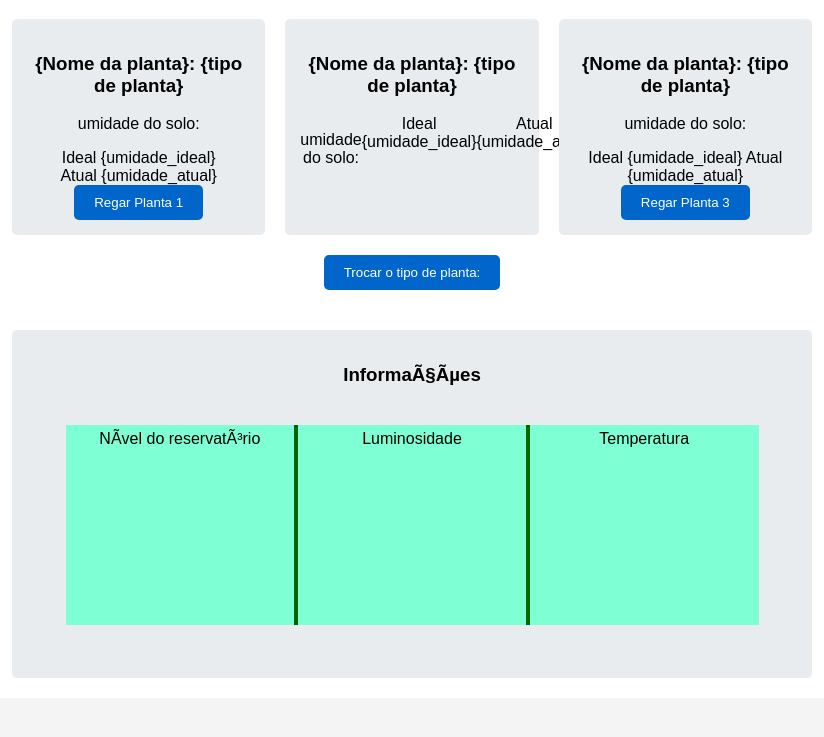
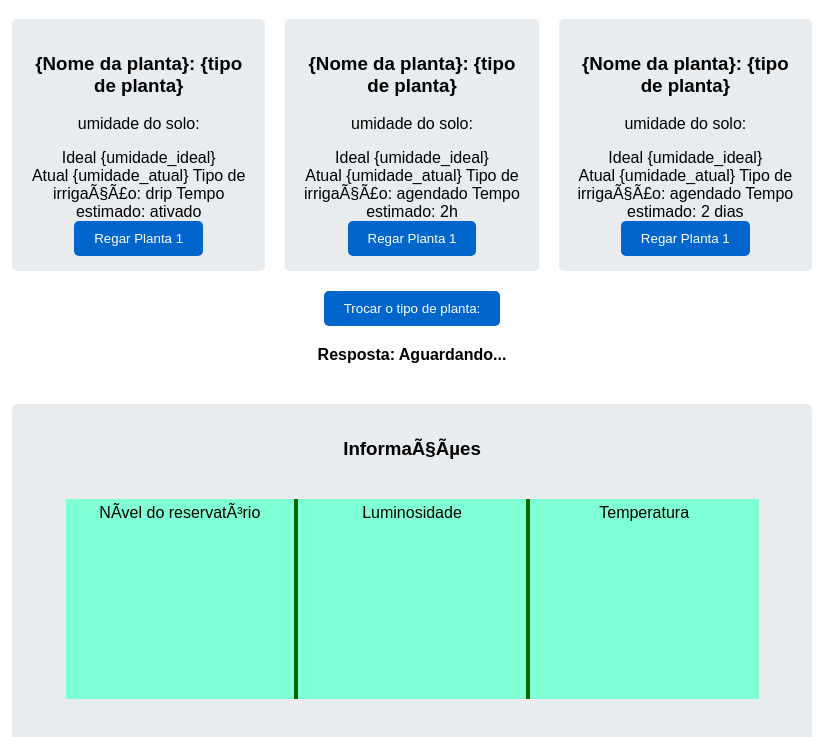
Before and after one commit to ViniSSBrandao/Projeto-IC, a plain HTML site: page código_arduino/planta.html in a window 1280 px wide. Shown: the part 101-838 px from the top of the page, without its empty margins (228-1052 px from the left). Drawn offline with Linux system fonts and the light colour scheme.

Commit message:
more divs

```diff
--- a/código_arduino/planta.html
+++ b/código_arduino/planta.html
@@ -4,7 +4,7 @@
     <meta charset="latin-1">
     <meta name="viewport" content="width=device-width, initial-scale=1.0">
     <title>Controle Arduino e Plantas</title>
-    <link rel="shortcut icon" type="imagex/svg" href="https://www.svgrepo.com/show/484168/cannabis-leaf.svg">
+    <link rel="shortcut icon" type="imagex/png" href="https://images.icon-icons.com/2283/PNG/512/nature_plants_plant_icon_141137.png">
     <style>
         body {
             font-family: Arial, sans-serif;
@@ -135,23 +135,27 @@
                 <p>umidade do solo:</p>
                 <span>Ideal {umidade_ideal}<br/></span>
                 <span>Atual {umidade_atual}</span>
+                <span>Tipo de irrigação: drip</span>
+                <span>Tempo estimado: ativado</span>
                 <button onclick="toggleLED()">Regar Planta 1</button>
             </div>
             <div class="control-item">
                 <h3>{Nome da planta}: {tipo de planta}</h3>
-                <div class="controle-umidade">
-                    <p>umidade do solo:</p>
-                    <span>Ideal {umidade_ideal}<br/></span>
-                    <span>Atual {umidade_atual}</span>
-                    <button onclick="readSensor()">Regar Planta 2</button>
-                </div>
+                <p>umidade do solo:</p>
+                <span>Ideal {umidade_ideal}<br/></span>
+                <span>Atual {umidade_atual}</span>
+                <span>Tipo de irrigação: agendado</span>
+                <span>Tempo estimado: 2h</span>
+                <button onclick="toggleLED()">Regar Planta 1</button>
             </div>
             <div class="control-item">
                 <h3>{Nome da planta}: {tipo de planta}</h3>
                 <p>umidade do solo:</p>
-                <span>Ideal {umidade_ideal}</span>
+                <span>Ideal {umidade_ideal}<br/></span>
                 <span>Atual {umidade_atual}</span>
-                <button onclick="getWeather()">Regar Planta 3</button>
+                <span>Tipo de irrigação: agendado</span>
+                <span>Tempo estimado: 2 dias</span>
+                <button onclick="toggleLED()">Regar Planta 1</button>
             </div>
         </div>
         <div class="dropdown-container">
@@ -168,8 +172,8 @@
                 <button onclick="submitPlantName()">Enviar</button>
             </div>
         </div>
-        <!-- <div id="response">Resposta: Aguardando...</div>
-        <div id="weather">Clima: Aguardando...</div> -->
+        <div id="response">Resposta: Aguardando...</div>
+        <!-- <div id="weather">Clima: Aguardando...</div> -->
     </div>
 
     <div class="container">
```
